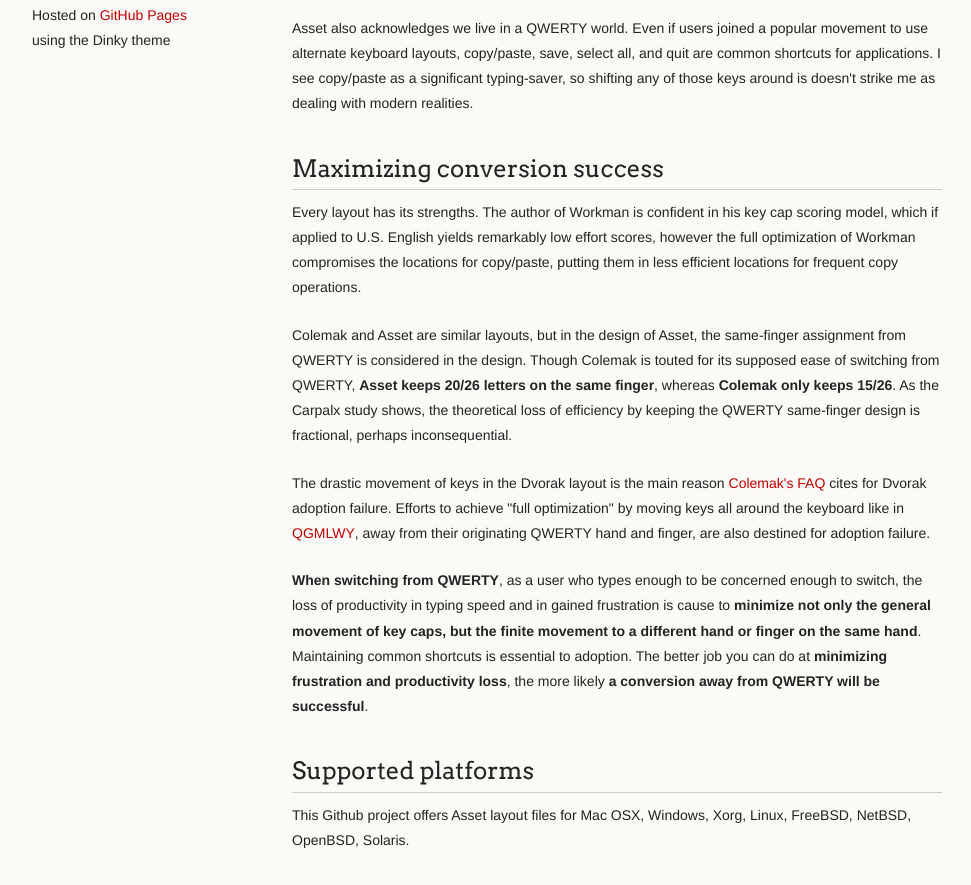
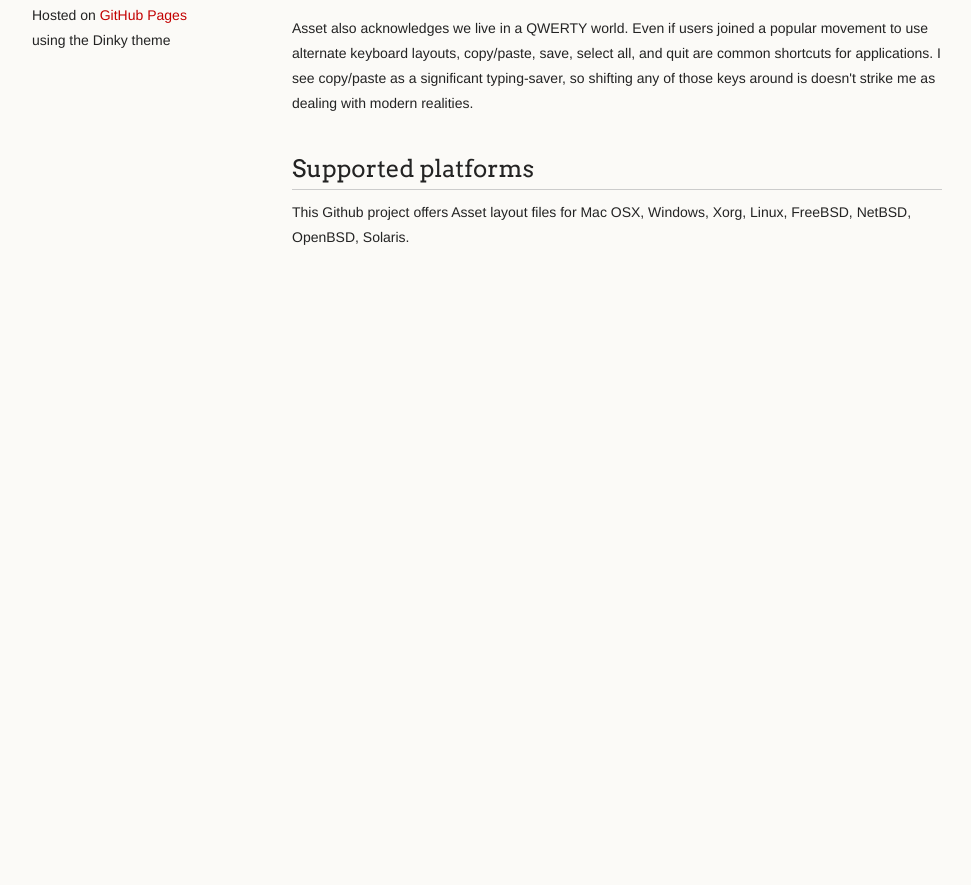
Before and after one commit to deekayen/asset, a plain HTML site: page index.html in a window 1280 px wide. Shown: the part 715-1600 px from the top of the page, without its empty margins (18-989 px from the left). After the commit the page ends 1037 px from the top, so only its background shows below. Drawn offline with Linux system fonts and the light colour scheme.

```diff
--- a/index.html
+++ b/index.html
@@ -40,16 +40,6 @@
 
 <p>Asset also acknowledges we live in a QWERTY world. Even if users joined a popular movement to use alternate keyboard layouts, copy/paste, save, select all, and quit are common shortcuts for applications. I see copy/paste as a significant typing-saver, so shifting any of those keys around is doesn't strike me as dealing with modern realities.</p>
 
-<h2>Maximizing conversion success</h2>
-
-<p>Every layout has its strengths. The author of Workman is confident in his key cap scoring model, which if applied to U.S. English yields remarkably low effort scores, however the full optimization of Workman compromises the locations for copy/paste, putting them in less efficient locations for frequent copy operations.</p>
-
-<p>Colemak and Asset are similar layouts, but in the design of Asset, the same-finger assignment from QWERTY is considered in the design. Though Colemak is touted for its supposed ease of switching from QWERTY, <strong>Asset keeps 20/26 letters on the same finger</strong>, whereas <strong>Colemak only keeps 15/26</strong>. As the Carpalx study shows, the theoretical loss of efficiency by keeping the QWERTY same-finger design is fractional, perhaps inconsequential.</p>
-
-<p>The drastic movement of keys in the Dvorak layout is the main reason <a href="http://colemak.com/wiki/index.php?title=FAQ#What.27s_wrong_with_the_Dvorak_layout.3F">Colemak's FAQ</a> cites for Dvorak adoption failure. Efforts to achieve "full optimization" by moving keys all around the keyboard like in <a href="http://mkweb.bcgsc.ca/carpalx/?full_optimization">QGMLWY</a>, away from their originating QWERTY hand and finger, are also destined for adoption failure.</p>
-
-<p><strong>When switching from QWERTY</strong>, as a user who types enough to be concerned enough to switch, the loss of productivity in typing speed and in gained frustration is cause to <strong>minimize not only the general movement of key caps, but the finite movement to a different hand or finger on the same hand</strong>. Maintaining common shortcuts is essential to adoption. The better job you can do at <strong>minimizing frustration and productivity loss</strong>, the more likely <strong>a conversion away from QWERTY will be successful</strong>.</p>
-
 <h2>Supported platforms</h2>
 
 <p>This Github project offers Asset layout files for Mac OSX, Windows, Xorg, Linux, FreeBSD, NetBSD, OpenBSD, Solaris.</p>
```
Also changed, not shown: params.json (+1 -1 lines).
